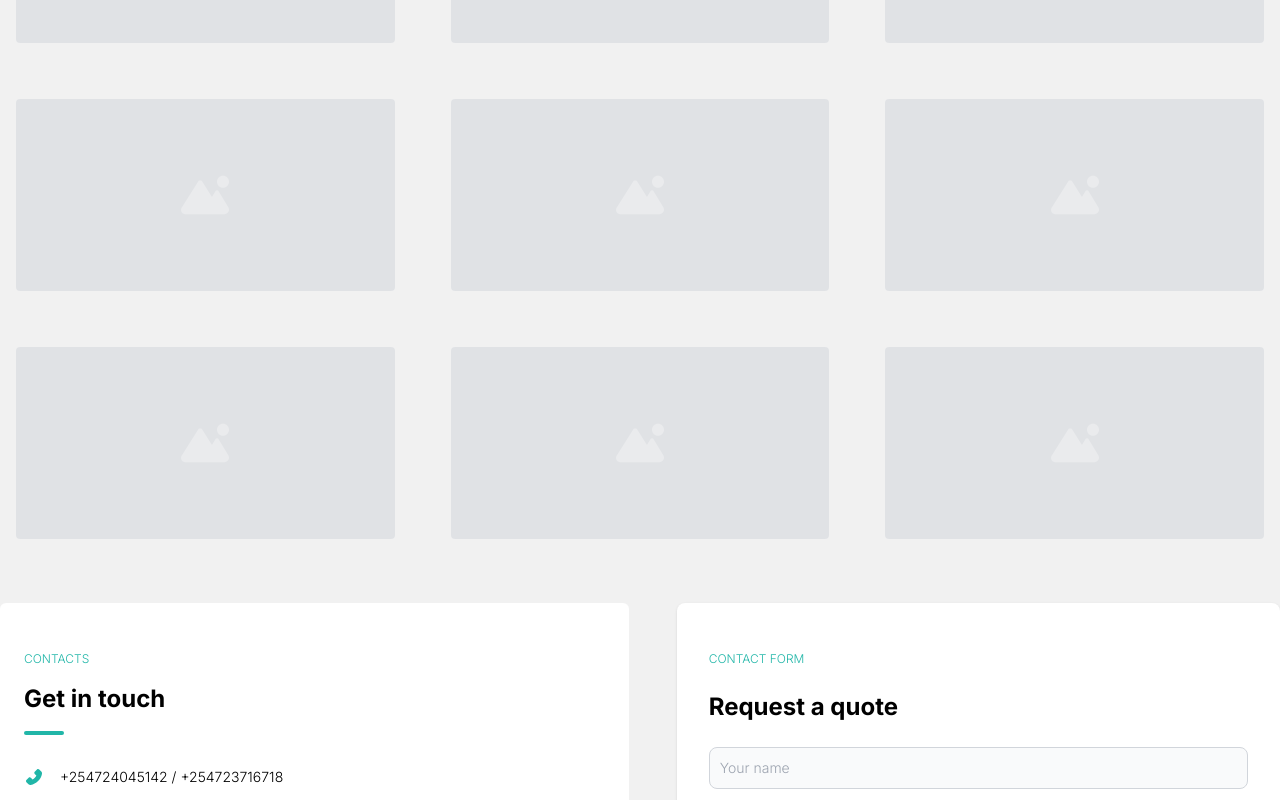
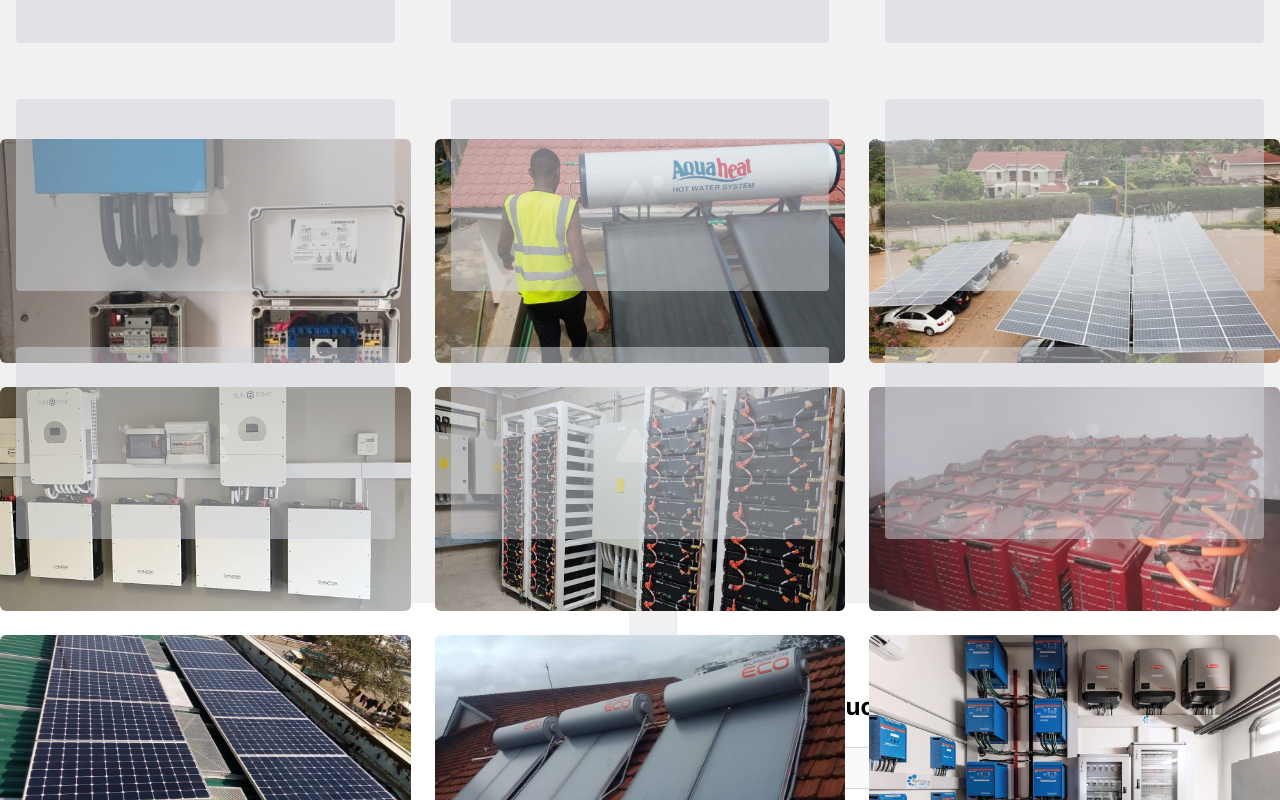
Before and after one commit to njau58/ricky-morty, a Next.js app: page / in a window 1280 px wide. Shown: the part 7420-8220 px from the top of the page. Built offline with nearby package versions, Linux system fonts and the light colour scheme.

Commit message:
image skeleton preloaders

```diff
--- a/src/components/Image/ImageCustom.jsx
+++ b/src/components/Image/ImageCustom.jsx
@@ -7,12 +7,12 @@
     <div className="h-56">
       {" "}
       {!loading[src] && <ProjectSkeleton />}
-    {loading[src] && <Image
+      <Image
         src={src}
         alt="Image"
         className="rounded-md w-full h-full object-cover"
         onLoadingComplete={() => handleLoadingComplete(src)}
-      />}
+      />
     </div>
   );
 };
```
